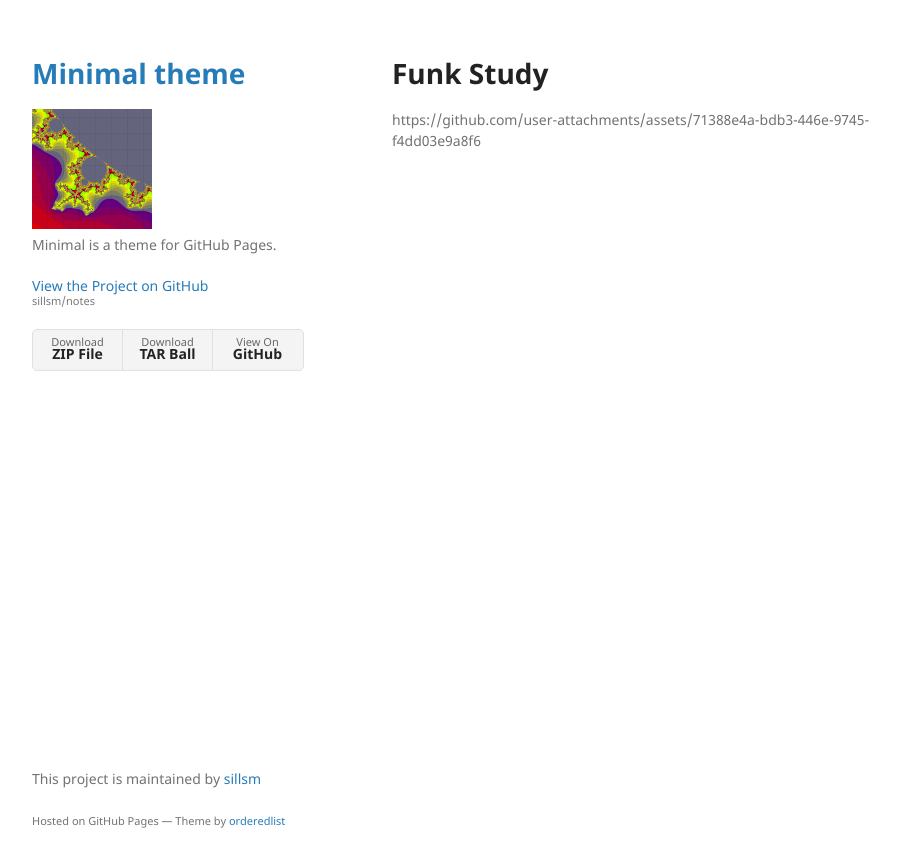
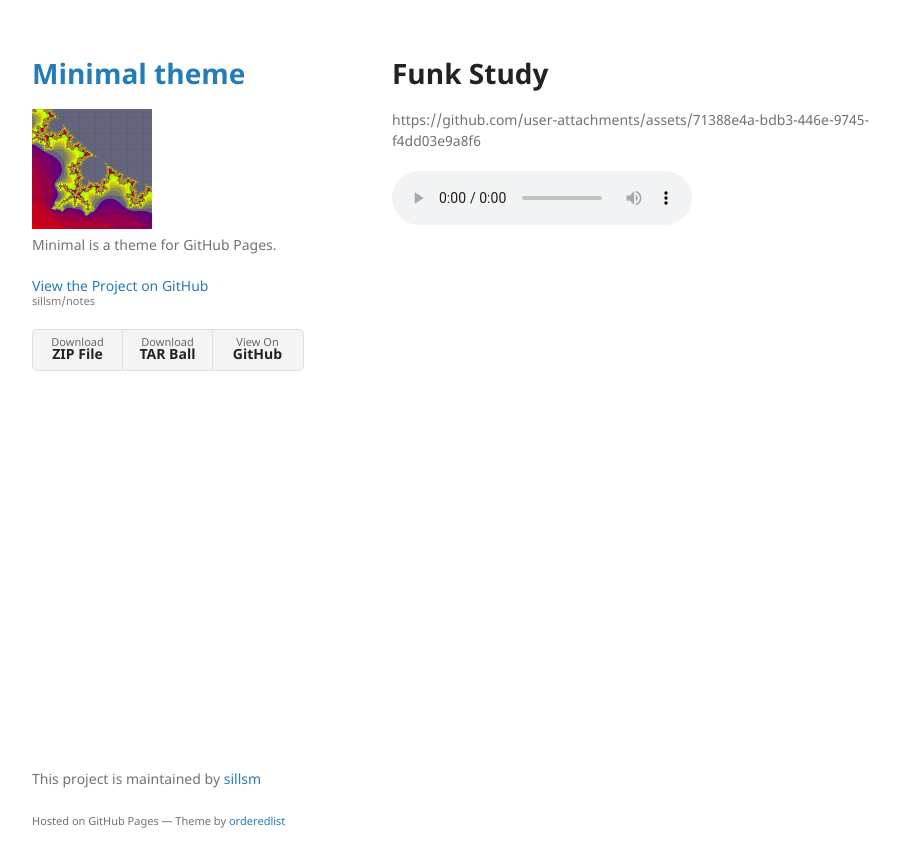
Before and after one commit to sillsm/notes, a Jekyll site: the page built from music/funk.md, in a window 1280 px wide. Shown: the top 867 px of the page, without its empty margins (178-1078 px from the left). Built offline with Jekyll 4.4.1, drawn with Linux system fonts in a browser that asks for light colours; our own code applies the rules of GitHub Pages for plain Markdown files.

Commit message:
Update funk.md

```diff
--- a/music/funk.md
+++ b/music/funk.md
@@ -2,3 +2,9 @@
 
 
 https://github.com/user-attachments/assets/71388e4a-bdb3-446e-9745-f4dd03e9a8f6
+
+
+<audio controls>
+  <source src="PreludeAIv1.mp3" type="audio/mpeg">
+  Your browser does not support the audio element.
+</audio>
```
